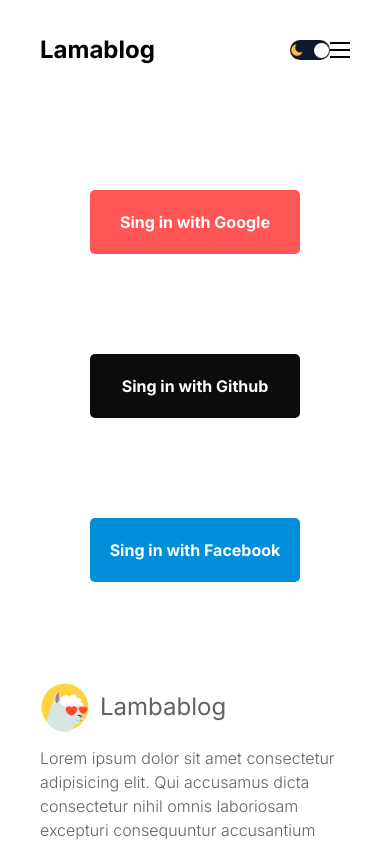
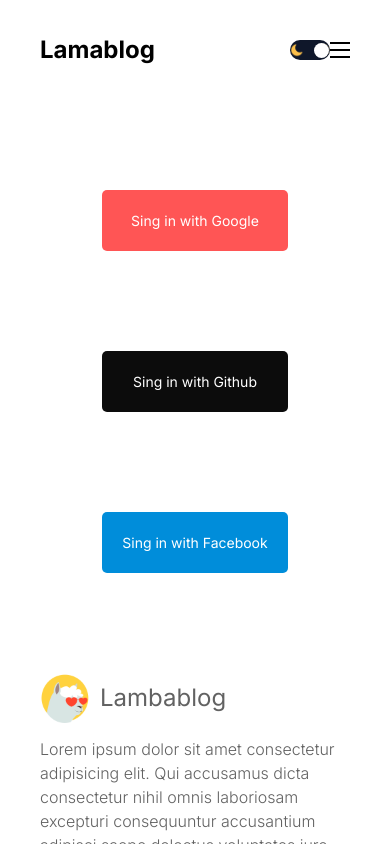
Before and after one commit to LuisArielRetanaHernadez/blog_mabi, a Next.js app: page /login in a window 390 px wide. Shown: the top 844 px of the page. Built offline with nearby package versions, Linux system fonts and the light colour scheme.

Commit message:
cambiando el tamano de fuente de los botones en el media query max-width 640px

```diff
--- a/app/login/login.module.css
+++ b/app/login/login.module.css
@@ -47,4 +47,9 @@
   .wrapper {
     padding: 30px;
   }
+
+  .socialButton {
+    font-size: 14px;
+    font-weight: 400;
+  }
 }
```
